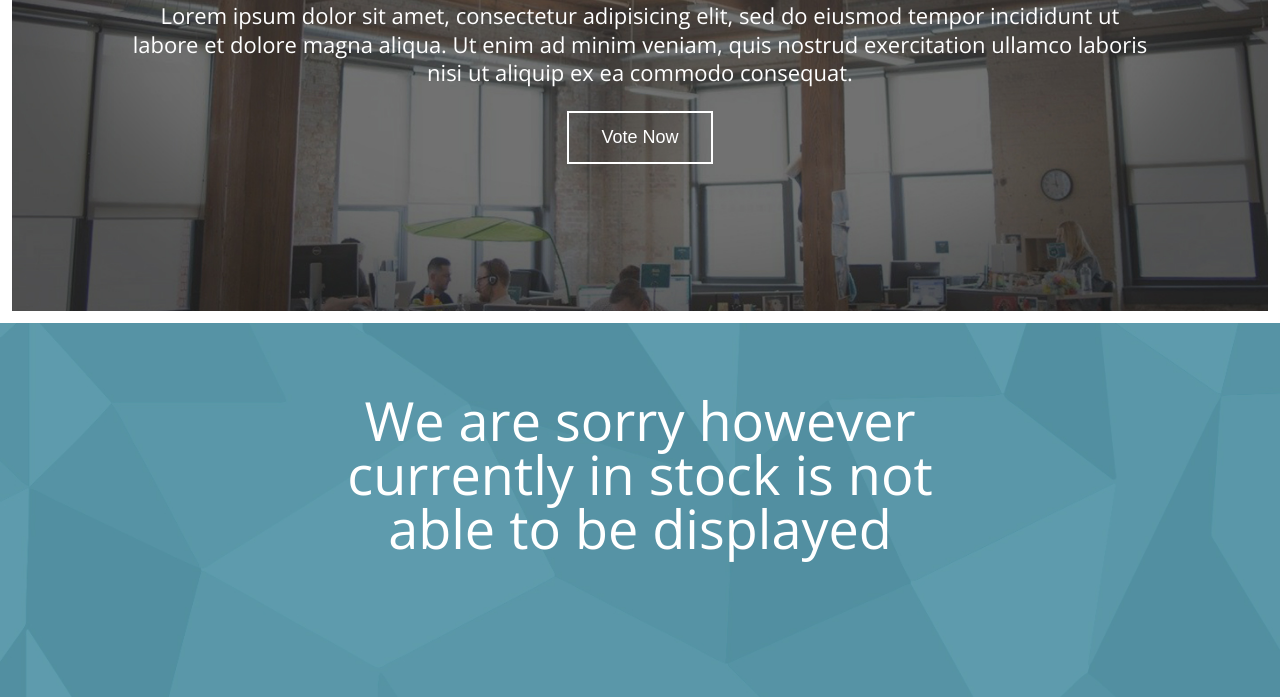
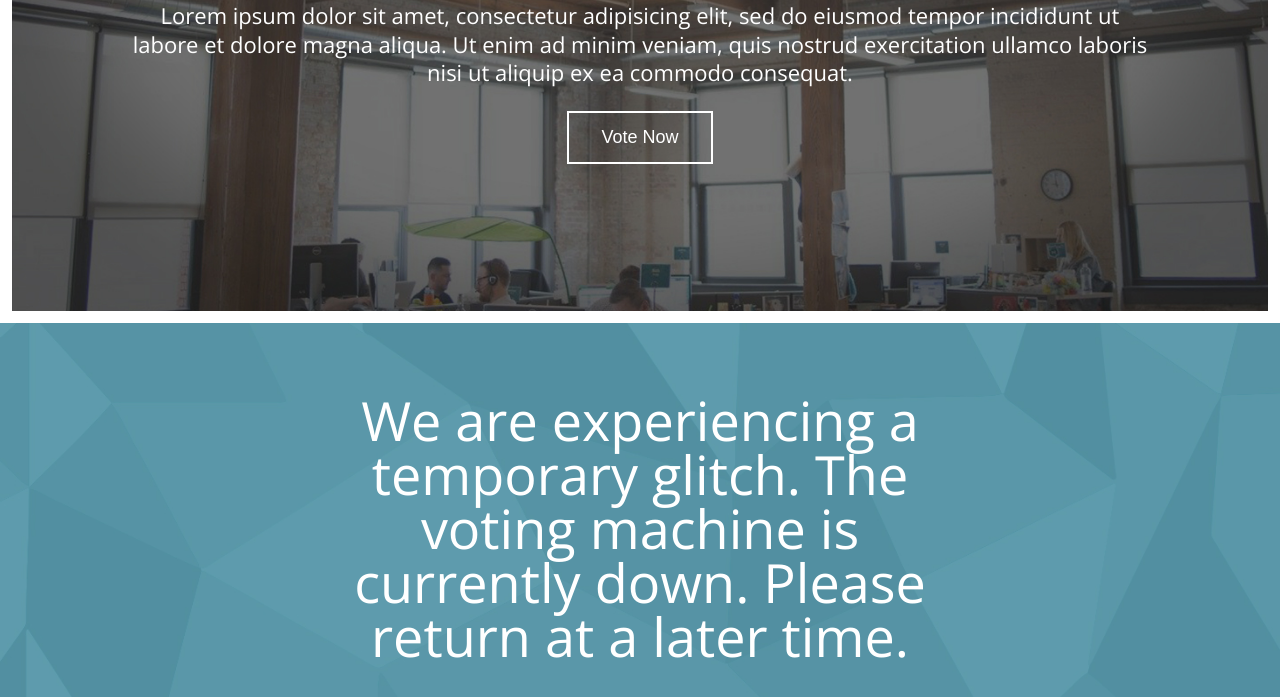
Before and after one commit to caw442000/NAT, a plain HTML site: page index.html in a window 1280 px wide. Shown: the part 397-1094 px from the top of the page. Drawn offline with nearby package versions, Linux system fonts and the light colour scheme; no server answers.

Commit message:
changes error message

```diff
--- a/index.html
+++ b/index.html
@@ -163,8 +163,7 @@
                             class="stockedSection-content-down"
                         >
                             <h2 class="hdg hdg_2">
-                                We are sorry however currently in stock is not
-                                able to be displayed
+                                We are experiencing a temporary glitch. The voting machine is currently down. Please return at a later time.
                             </h2>
                         </div>
                         <div id="js-stockedSection-content-bd"class="stockedSection-content-bd"></div>
```
